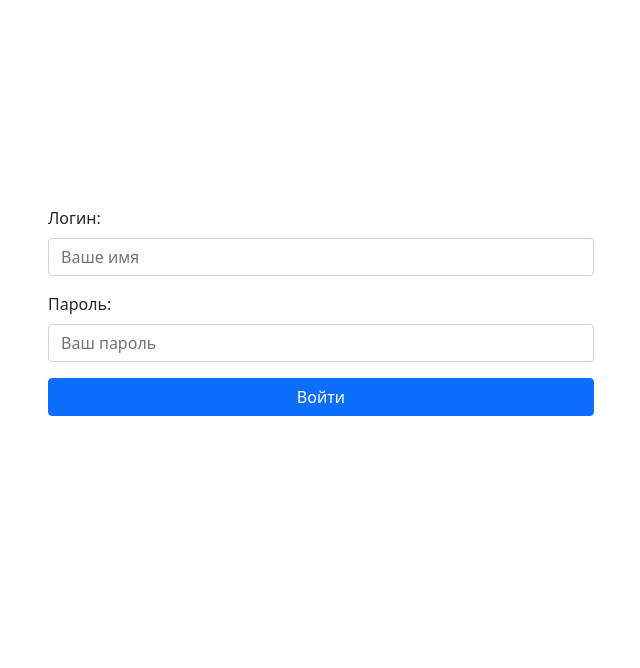
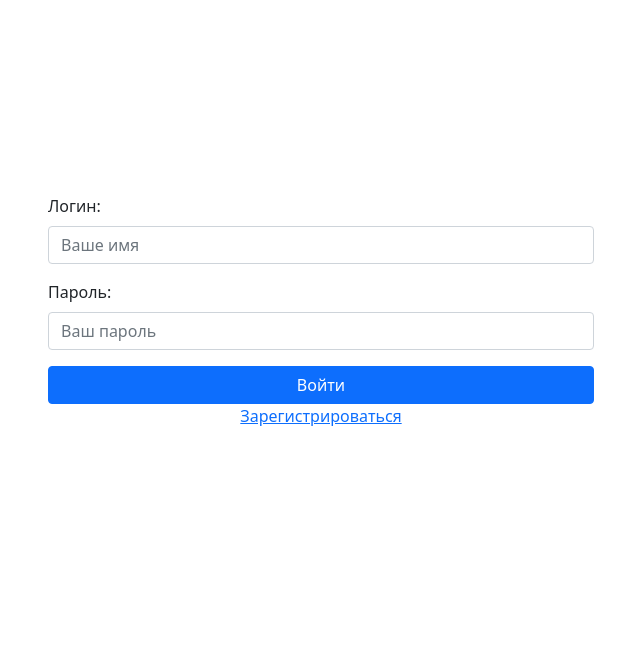
Before and after one commit to bd240897/Dmitriibox, a Django app: page /login/ in a window 1280 px wide. Shown: the part 144-812 px from the top of the page, without its empty margins (319-959 px from the left). Run offline with Django 4.2, Linux system fonts and the light colour scheme.

Commit message:
add link for registration

```diff
--- a/game_1/templates/game_1/login.html
+++ b/game_1/templates/game_1/login.html
@@ -30,6 +30,9 @@
 
                         <button type="submit" class="w-100 btn btn-primary">Войти</button>
                     </form>
+                    <div class="text-center">
+                        <a href="{% url 'game_register' %}" class="" role="button">Зарегистрироваться</a>
+                    </div>
                 </div>
             </div>
         </div>
--- a/game_1/templates/game_1/room/typing_room.html
+++ b/game_1/templates/game_1/room/typing_room.html
@@ -26,10 +26,6 @@
             </div>
 
             <form method="post">
-                {#                <div class="mb-3">#}
-                {#                    <label for="round" class="form-label">Номер раунда</label>#}
-                {#                    {{ form.round }}#}
-                {#                </div>#}
                 <div class="mb-3">
                     <label for="answer" class="form-label">Ответ</label>
                     {{ form.answer }}
```
Also changed, not shown: db.sqlite3.
